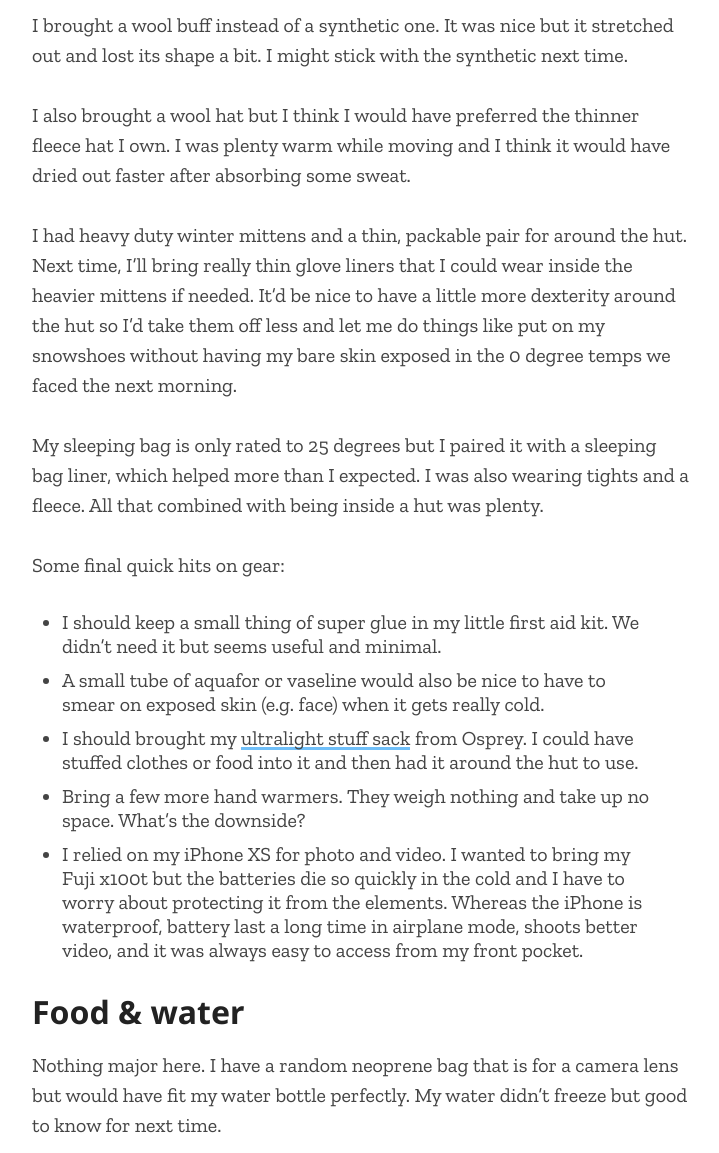
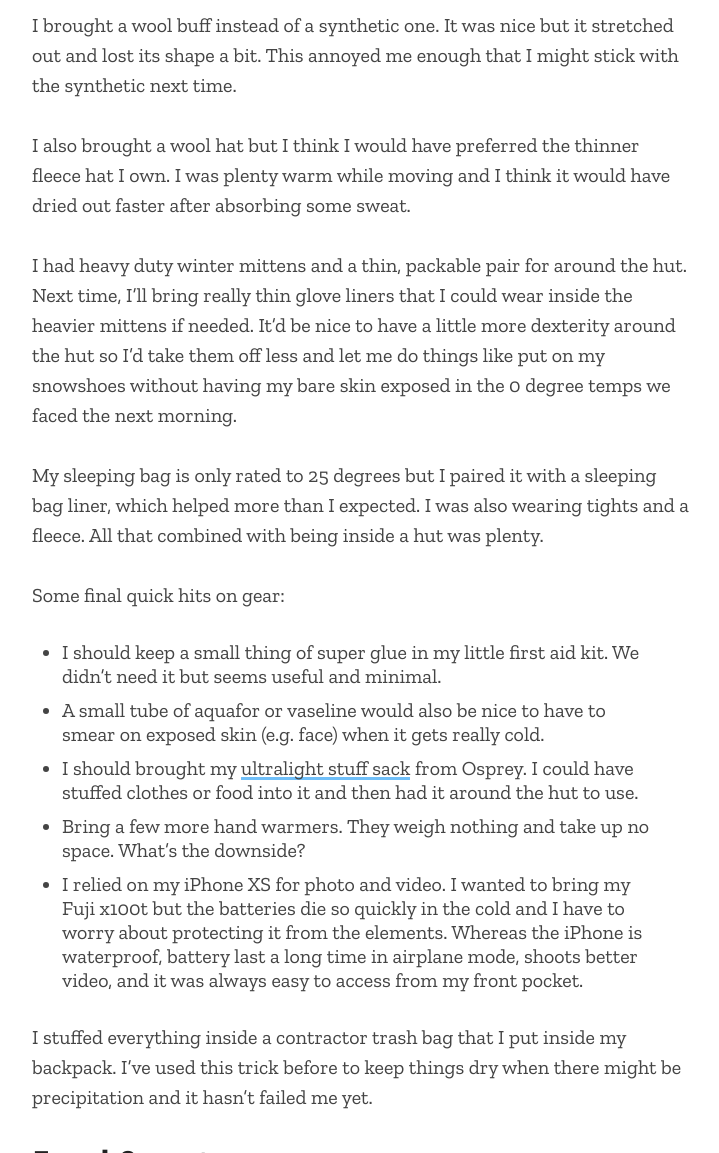
Before and after one commit to jhforster/jhforster.github.io, a Jekyll site: the page built from _posts/2020-02-15-first-winter-hike-recap.md, in a window 1280 px wide and 1400 px high, scrolled down 2735 px. Shown: the part 247-1400 px from the top of the window, without its empty margins (278-997 px from the left). Built offline with Jekyll 4.4.1, drawn with Linux system fonts in a browser that asks for light colours.

Commit message:
Small updates

```diff
--- a/_posts/2020-02-15-first-winter-hike-recap.md
+++ b/_posts/2020-02-15-first-winter-hike-recap.md
@@ -27,7 +27,7 @@ One of the biggest selling points of the pants, for me, was that they have a boo
 
 ![](/assets/diy-gaiters.png)
 
-I brought a wool buff instead of a synthetic one. It was nice but it stretched out and lost its shape a bit. I might stick with the synthetic next time.
+I brought a wool buff instead of a synthetic one. It was nice but it stretched out and lost its shape a bit. This annoyed me enough that I might stick with the synthetic next time.
 
 I also brought a wool hat but I think I would have preferred the thinner fleece hat I own. I was plenty warm while moving and I think it would have dried out faster after absorbing some sweat.
 
@@ -41,6 +41,8 @@ Some final quick hits on gear:
 * I should brought my [ultralight stuff sack][ul] from Osprey. I could have stuffed clothes or food into it and then had it around the hut to use.
 * Bring a few more hand warmers. They weigh nothing and take up no space. What's the downside?
 * I relied on my iPhone XS for photo and video. I wanted to bring my Fuji x100t but the batteries die so quickly in the cold and I have to worry about protecting it from the elements. Whereas the iPhone is waterproof, battery last a long time in airplane mode, shoots better video, and it was always easy to access from my front pocket.
+
+I stuffed everything inside a contractor trash bag that I put inside my backpack. I've used this trick before to keep things dry when there might be precipitation and it hasn't failed me yet.
 
 ## Food & water
 
```
